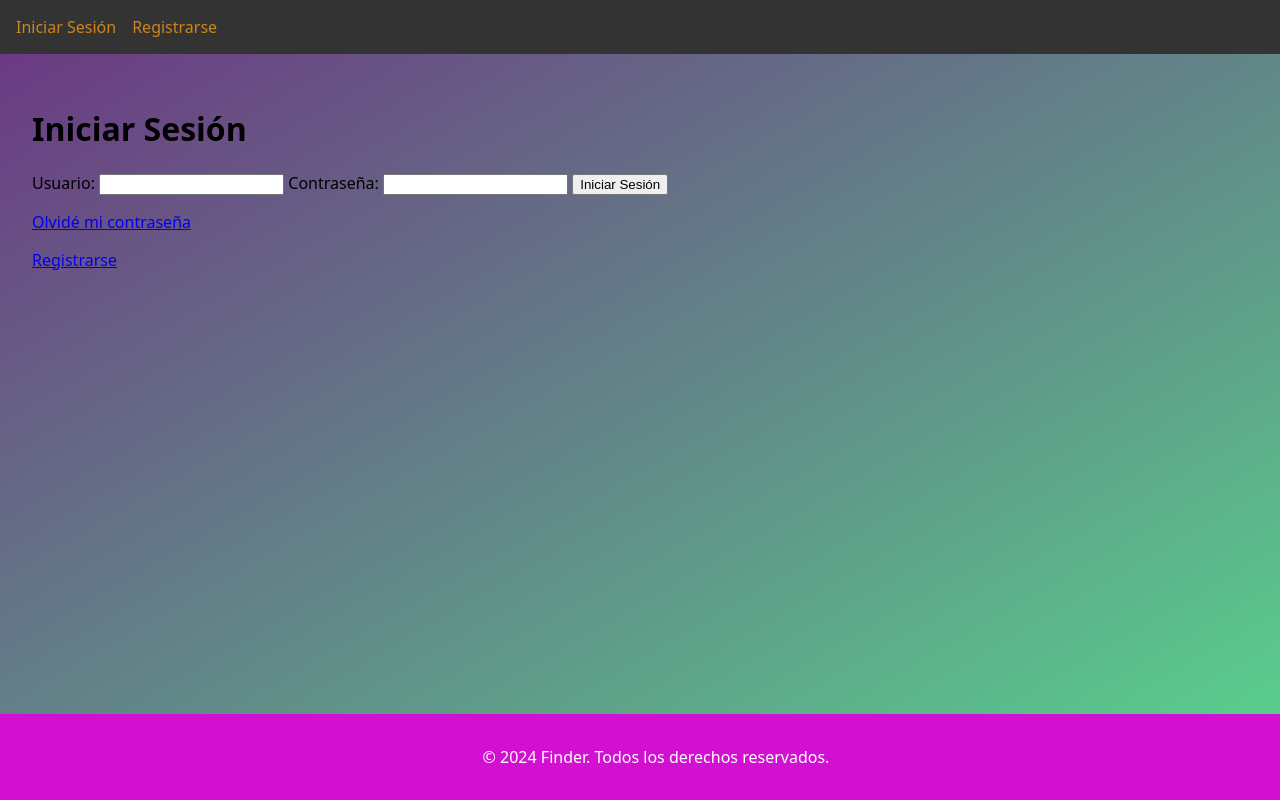
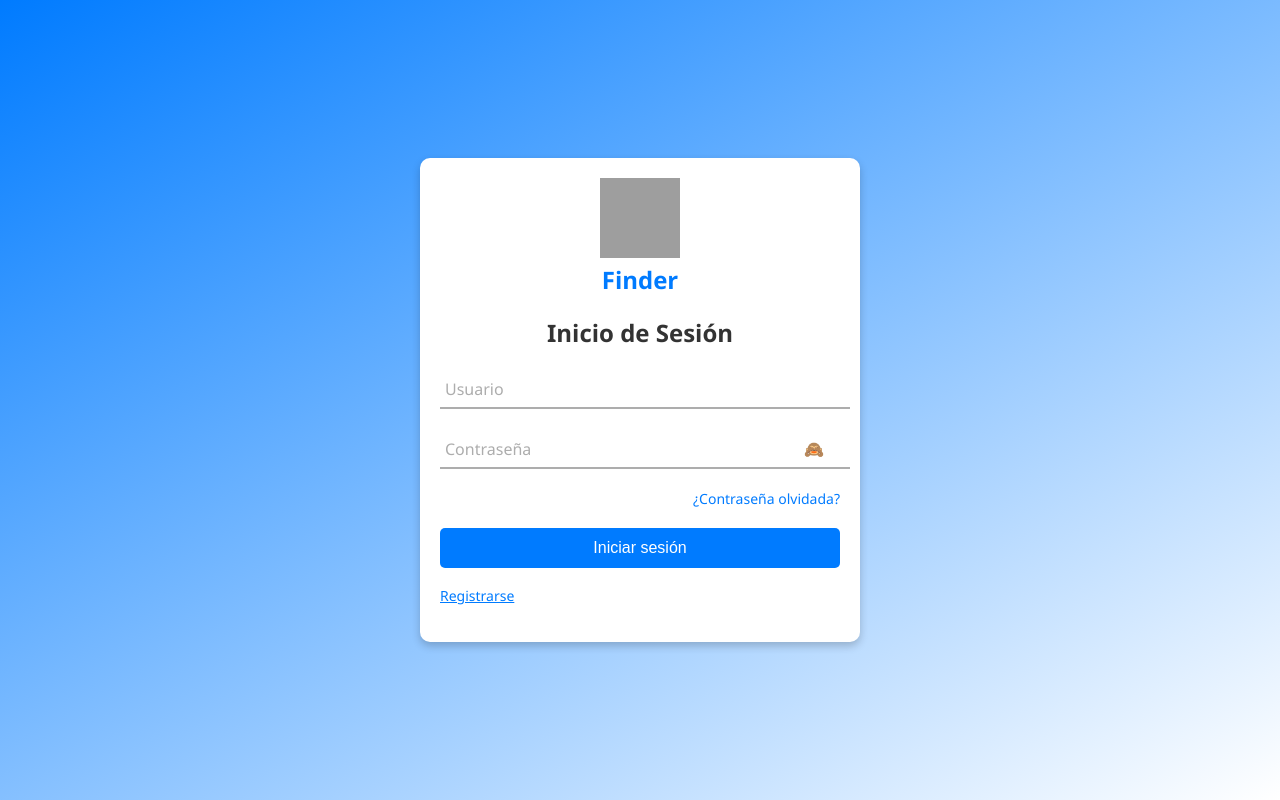
Before and after one commit to Monsealcantara/Proyecto_NEyDW, a Django app: page /login/ in a window 1280 px wide. Run offline with Django 5.2, Linux system fonts and the light colour scheme; grey boxes are pictures that could not be loaded.

Commit message:
estilos login

```diff
--- /dev/null
+++ b/Finder/static/css/loginCss.css
@@ -0,0 +1,147 @@
+/* Estilo base */
+body {
+    margin: 0;
+    padding: 0;
+    font-family: 'Segoe UI', Tahoma, Geneva, Verdana, sans-serif;
+    background: linear-gradient(150deg, #007bff, #ffffff);
+    height: 100vh;
+}
+
+.formulario {
+    position: absolute;
+    top: 50%;
+    left: 50%;
+    transform: translate(-50%, -50%);
+    width: 400px;
+    background: white;
+    border-radius: 10px;
+    box-shadow: 0 4px 8px rgba(0, 0, 0, 0.2);
+    padding: 20px;
+}
+
+.logo {
+    text-align: center;
+    margin-bottom: 20px;
+}
+
+.logo img {
+    width: 80px;
+    height: 80px;
+}
+
+.logo h1 {
+    margin: 0;
+    font-size: 24px;
+    color: #007bff;
+}
+
+form h2 {
+    text-align: center;
+    color: #333;
+}
+
+/* Contenedor de entrada */
+.input-container {
+    position: relative;
+    margin: 20px 0;
+}
+
+.input-container input {
+    width: 100%;
+    padding: 10px 5px;
+    font-size: 16px;
+    border: none;
+    border-bottom: 2px solid #adadad;
+    outline: none;
+    background: none;
+    transition: border-color 0.3s;
+}
+
+.input-container label {
+    position: absolute;
+    top: 50%;
+    left: 5px;
+    color: #adadad;
+    transform: translateY(-50%);
+    font-size: 16px;
+    pointer-events: none;
+    transition: all 0.3s ease-in-out;
+}
+
+/* Cuando el campo está en focus o contiene texto */
+.input-container input:focus ~ label,
+.input-container input:valid ~ label{
+    top: -5px;
+    font-size: 14px;
+    color: #007bff;
+    transition: top 0.3s ease, color 0.3s ease;
+}
+
+.input-container input:focus {
+    border-bottom-color: #007bff;
+}
+
+/* Botón de mostrar/ocultar contraseña */
+.toggle-password {
+    position: absolute;
+    right: 10px;
+    top: 50%;
+    transform: translateY(-50%);
+    background: none;
+    border: none;
+    cursor: pointer;
+    font-size: 16px;
+    color: #adadad;
+}
+
+.toggle-password:hover {
+    color: #007bff;
+}
+
+.recordar {
+    text-align: right;
+    color: #007bff;
+    cursor: pointer;
+    font-size: 14px;
+}
+
+.recordar:hover {
+    text-decoration: underline;
+}
+
+input[type="submit"] {
+    width: 100%;
+    height: 40px;
+    background: #007bff;
+    color: white;
+    border: none;
+    border-radius: 5px;
+    font-size: 16px;
+    cursor: pointer;
+    margin-top: 20px;
+    margin-inline-end: 50px;
+}
+
+input[type="submit"]:hover {
+    background: #0056b3;
+}
+
+.registrarse {
+    display: flex;
+    justify-content: space-around;
+    margin-top: 20px;
+}
+
+.registrarse button {
+    background: #007bff;
+    color: white;
+    border: none;
+    border-radius: 5px;
+    padding: 10px 15px;
+    cursor: pointer;
+    font-size: 14px;
+}
+
+.registrarse button:hover {
+    background: #0056b3;
+}
--- a/Finder/static/css/styles.css
+++ b/Finder/static/css/styles.css
@@ -1,42 +1,69 @@
+/* Reset de márgenes y padding */
+* {
+    margin: 0;
+    padding: 0;
+    box-sizing: border-box;
+}
+
 body {
     font-family: Arial, sans-serif;
-    margin: 0;
-    padding: 0;
+    line-height: 1.6;
+    background-color: #f4f4f4;
+    color: #333;
 }
 
 header {
     background-color: #333;
-    color: rgb(31, 185, 212);
+    color: #fff;
     padding: 1rem;
 }
 
 header nav ul {
-    list-style: none;
-    margin: 0;
-    padding: 0;
+    list-style-type: none;
     display: flex;
-    gap: 1rem;
+    justify-content: flex-start;
+    padding-left: 0;
 }
 
 header nav ul li {
-    display: inline;
+    margin-right: 20px;
 }
 
 header nav ul li a {
-    color: rgb(206, 133, 25);
+    color: #fff;
     text-decoration: none;
+    font-size: 1rem;
 }
 
-main {
-    padding: 2rem;
+header nav ul li a:hover {
+    text-decoration: underline;
 }
 
 footer {
+    background-color: #333;
+    color: #fff;
     text-align: center;
     padding: 1rem;
-    background-color: #d110d1;
-    color: white;
     position: fixed;
     width: 100%;
     bottom: 0;
 }
+
+main {
+    margin: 2rem 0;
+}
+
+.container {
+    width: 80%;
+    margin: 0 auto;
+}
+
+h1, h2, h3 {
+    margin-bottom: 1rem;
+}
+
+p {
+    margin-bottom: 1rem;
+}
+
+/* Estilos adicionales que podrías agregar para el contenido de tu página */
--- a/Finder/templates/base.html
+++ b/Finder/templates/base.html
@@ -19,9 +19,6 @@
                     <li><a href="{% url 'users:profile' %}">Mi Perfil</a></li>
                     <li><a href="{% url 'notifications:notification_list' %}">Notificaciones</a></li>
                     <li><a href="{% url 'logout' %}">Cerrar Sesión</a></li>
-                {% else %}
-                    <li><a href="{% url 'users:login' %}">Iniciar Sesión</a></li>
-                    <li><a href="{% url 'users:register' %}">Registrarse</a></li>
                 {% endif %}
             </ul>
         </nav>
--- a/Finder/templates/login.html
+++ b/Finder/templates/login.html
@@ -1,23 +1,40 @@
-{% extends "base.html" %}
 {% load static %}
+    <!DOCTYPE html>
+    <html lang="en">
+    <head>
+        <meta charset="UTF-8">
+        <meta name="viewport" content="width=device-width, initial-scale=1.0">
+        <title>Finder Login</title>
+    <link rel="stylesheet" href="{% static 'css/loginCSS.css' %}">
+    </head>
+    <body>
+        <div class="formulario">
+            <div class="logo">
+                <img src="Finder-LogoHombre.png" alt="Logo Finder">
+                <h1>Finder</h1>
+            </div>
 
-{% block title %}Iniciar Sesión{% endblock %}
+            <form method="POST">
+                {% csrf_token %}
+                <h2>Inicio de Sesión</h2>
+                <!-- Campo de correo electrónico -->
+                <div class="input-container">
+                    <input type="text" id="username" name="username" required>
+                    <label for="email">Usuario</label>
+                </div>
 
-{% block style %}
-    <link rel="stylesheet" href="{% static 'css/users/loginCSS.css' %}">
-{% endblock %}
+                <!-- Campo de contraseña con funcionalidad de mostrar/ocultar -->
+                <div class="input-container">
+                    <input type="password" id="password" name="password" required>
+                    <label for="password">Contraseña</label>
+                    <button type="button" id="togglePassword" class="toggle-password">🙈</button>
+                </div>
 
-{% block content %}
-    <h1>Iniciar Sesión</h1>
-        <form method="POST">
-            {% csrf_token %}
-            <label for="username">Usuario:</label>
-            <input type="text" id="username" name="username" required>
-            <label for="password">Contraseña:</label>
-            <input type="password" id="password" name="password" required>
-            <button type="submit">Iniciar Sesión</button>
-        </form>
-        <p><a href="{% url 'password_reset' %}">Olvidé mi contraseña</a></p>
-        <p><a href="{% url 'users:register' %}">Registrarse</a></p>
+                <div class="recordar">¿Contraseña olvidada?</div>
+                <input type="submit" value="Iniciar sesión">
+                <p><a class="recordar" href="{% url 'users:register' %}">Registrarse</a></p>
+            </form>
+        </div>
+        {% comment %} <script src="loginJs.js"></script> {% endcomment %}
     </body>
-{% endblock %}
+    </html>
```
Also changed, not shown: Finder/apps/users/forms.py (+11 -1 lines), Finder/static/css/home.css (added, +184 -0 lines), Finder/templates/users/edit_profile.html (+13 -3 lines), Finder/apps/jobs/urls.py (line endings or trailing spaces), Finder/apps/jobs/views.py (line endings or trailing spaces).
